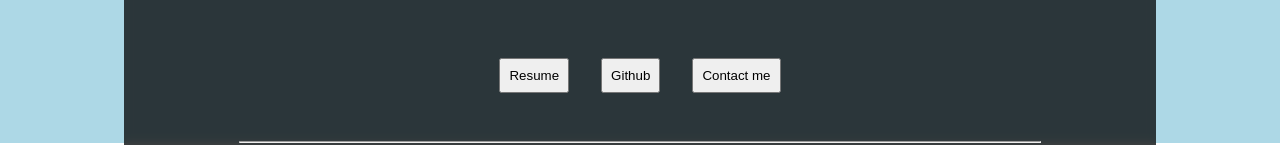
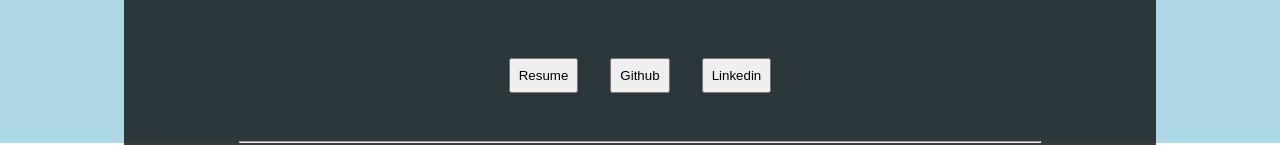
Before and after one commit to jaxsonp/personal-site, a SvelteKit app: page / in a window 1280 px wide. Shown: the part 657-802 px from the top of the page. Built offline with nearby package versions, Linux system fonts and the light colour scheme.

Commit message:
fix temp links

```diff
--- a/src/routes/+page.svelte
+++ b/src/routes/+page.svelte
@@ -1,7 +1,13 @@
 <script>
+	import { goto } from '$app/navigation';
+
 	import SectionTitle from '$lib/components/SectionTitle.svelte';
 
 	import HeadshotPic from '$lib/assets/headshot.jpg';
+
+	function gotoResume() {
+		goto('/resume.pdf');
+	}
 </script>
 
 <div id="page">
@@ -22,9 +28,21 @@
 		</h4>
 		<!-- Contact links -->
 		<div id="contact-buttons">
-			<button>Resume</button>
-			<button>Github</button>
-			<button>Contact me</button>
+			<button
+				on:click={() => {
+					goto('/resume.pdf');
+				}}>Resume</button
+			>
+			<button
+				on:click={() => {
+					goto('/github');
+				}}>Github</button
+			>
+			<button
+				on:click={() => {
+					goto('/linkedin');
+				}}>Linkedin</button
+			>
 		</div>
 		<hr />
 		<SectionTitle>About Me</SectionTitle>
```
